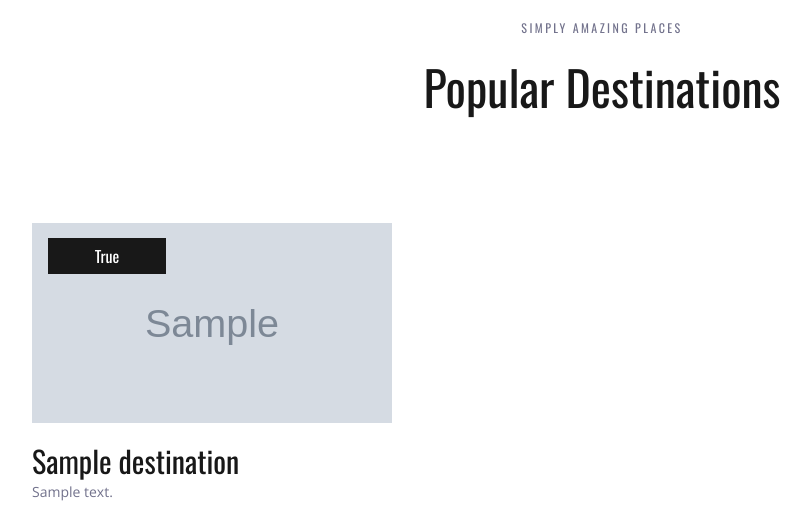
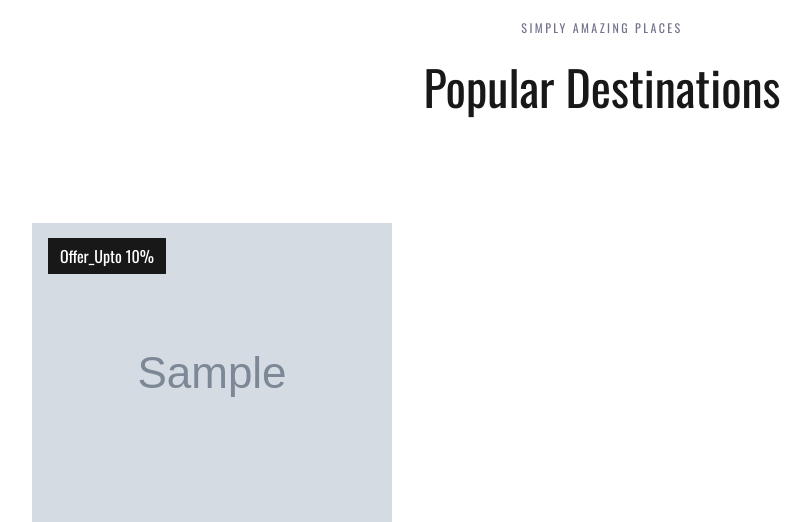
Before and after one commit to MDASIKURRAHMAN/django---travello-app, a Django app: page / in a window 1280 px wide. Shown: the part 1262-1784 px from the top of the page, without its empty margins (38-849 px from the left). Run offline with Django 3.2, Linux system fonts and the light colour scheme; tables that the repository leaves empty hold one stand-in row (values such as "Sample post"); grey boxes marked "Sample" are stand-in pictures; some libraries are stand-ins or nearby versions.

Commit message:
offer percentage added

```diff
--- a/Asik/template/index_dynamic.html
+++ b/Asik/template/index_dynamic.html
@@ -305,9 +305,9 @@
 					{% for dests in dests %}
 						<div class="destination item">
 							<div class="destination_image">
-								<img src="{{dests.img.url}}" alt="" height="200" width="400">
+								<img src="{{dests.img.url}}" alt="" height="300" width="400">
 								{% if dests.specialoffer %}
-								<div class="spec_offer text-center"><a href="#">{{dests.specialoffer}}</a></div>
+								<div class="spec_offer text-center" ><a href="#">Offer_Upto {{dests.offerpercentage}}%</a></div>
 								{% endif %}
 							</div>
 							<div class="destination_content">
--- a/Asik/travello/models.py
+++ b/Asik/travello/models.py
@@ -26,4 +26,5 @@ class Destination(models.Model):
     desc = models.TextField()
     img = models.ImageField(upload_to='pics')
     price = models.IntegerField()
+    offerpercentage= models.IntegerField()
     specialoffer=models.BooleanField(default='False')
```
Also changed, not shown: Asik/media/pics/gopalpur.jpg (added), Asik/media/pics/mithamoin_eAibG9w.jpg (added), Asik/travello/migrations/0002_destination_offerpercentage.py (added).
